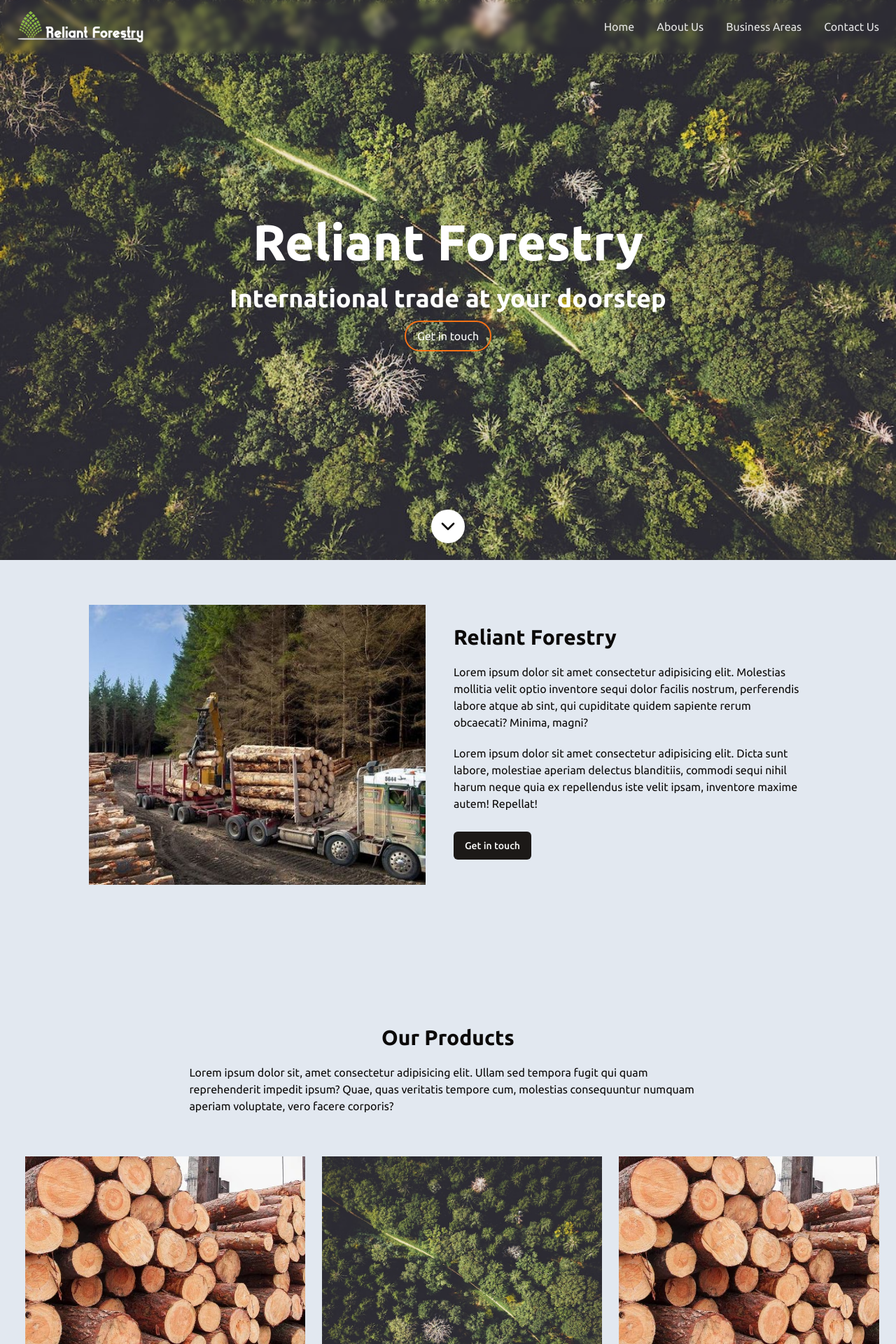
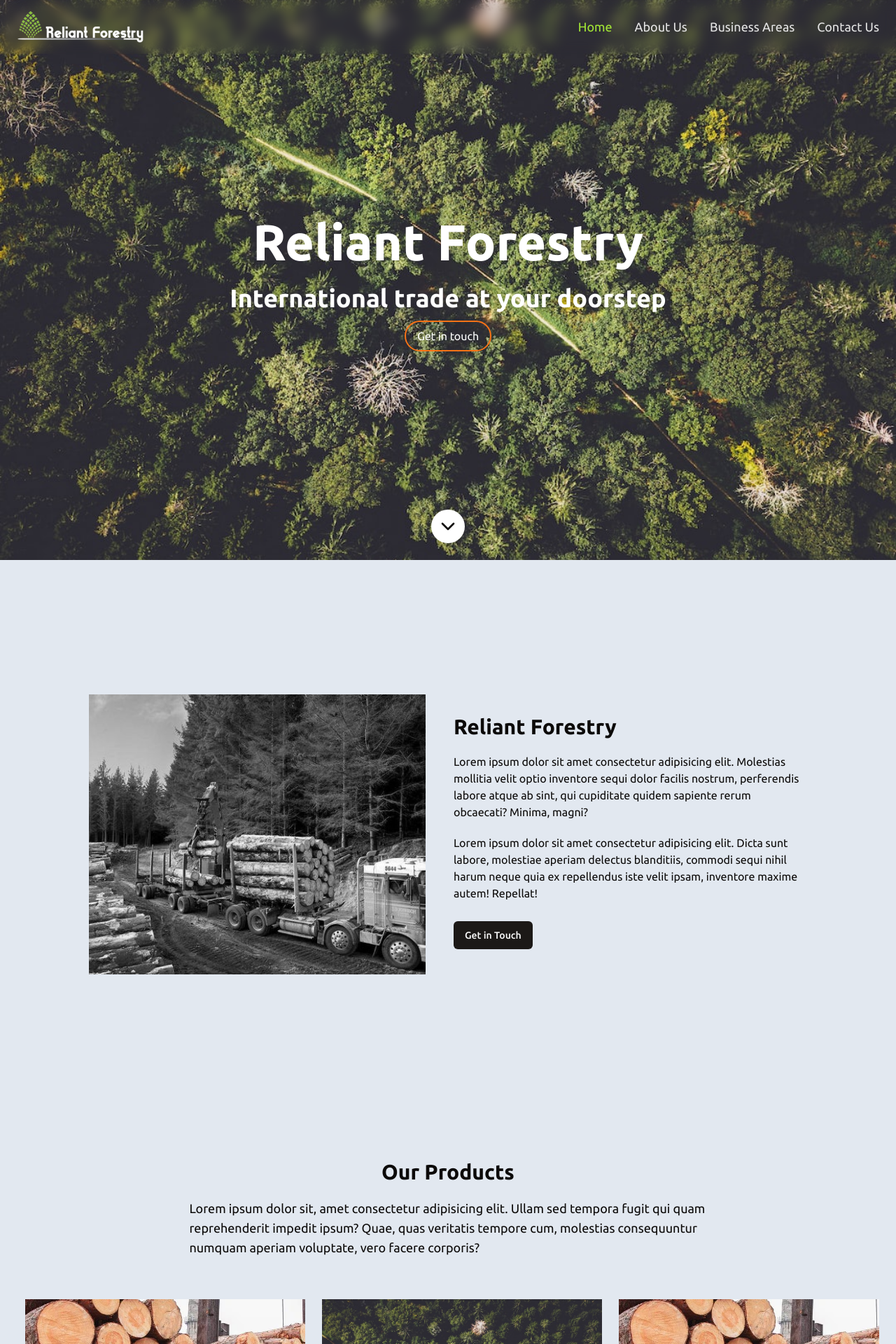
Before and after one commit to taurusilver7/reliant-forestry, a Next.js app: page / in a window 1280 px wide. Shown: the top 1920 px of the page at 70% size. Built offline with nearby package versions, Linux system fonts and the light colour scheme; a web font is replaced by a local one.

Commit message:
components

```diff
--- a/app/page.tsx
+++ b/app/page.tsx
@@ -1,16 +1,45 @@
+"use client";
 import About from "@/components/about";
+import Contact from "@/components/contact";
+import Footer from "@/components/footer";
 import Hero from "@/components/hero";
 import Navbar from "@/components/navbar";
 import Products from "@/components/products";
+import { SelectedSection } from "@/types";
+import { useEffect, useState } from "react";
 
 export default function Home() {
+	const [selectedSection, setSelectedSection] = useState<SelectedSection>(
+		SelectedSection.Home
+	);
+	const [top, setTop] = useState<boolean>(true);
+	useEffect(() => {
+		const handleScroll = () => {
+			if (window.scrollY === 0) {
+				setTop(true);
+				setSelectedSection(SelectedSection.Home);
+			}
+			if (window.scrollY !== 0) setTop(false);
+		};
+
+		window.addEventListener("scroll", handleScroll);
+
+		return () => window.removeEventListener("scroll", handleScroll);
+	}, []);
+
 	return (
 		<div className="min-h-full flex flex-col">
-			<Navbar />
-				<Hero />
-			<div className="flex flex-col items-center justify-center gap-y-8 px-6 py-16">
-				<About />
-        <Products />
+			<Navbar
+				topPage={top}
+				section={selectedSection}
+				setSection={setSelectedSection}
+			/>
+			<Hero setSection={setSelectedSection} />
+			<div className="flex flex-col items-center justify-center gap-y-8 px-6 mt-28">
+				<About setSection={setSelectedSection} />
+				<Products setSection={setSelectedSection} />
+				<Contact setSection={setSelectedSection} />
+				<Footer />
 			</div>
 		</div>
 	);
--- a/components/about.tsx
+++ b/components/about.tsx
@@ -2,21 +2,30 @@
 
 import Image from "next/image";
 import { Button } from "./ui/button";
+import { SelectedSection } from "@/types";
+import NavLink from "./nav-link";
+import AnchorLink from "react-anchor-link-smooth-scroll";
 
-const About = () => {
+type Props = {
+	setSection: (value: SelectedSection) => void;
+};
+
+const About = ({ setSection }: Props) => {
 	return (
 		<section
-			id="about-us"
-			className="flex flex-col items-center justify-between mx-auto w-5/6 mb-10"
+			id="aboutus"
+			className="flex flex-col items-center justify-between mx-auto w-5/6 md:mb-10 py-20"
 		>
 			<div className="flex flex-col lg:flex-row items-center gap-8">
-				<div className="relative justify-center lg:flex-1 w-[300px] h-[300px] sm:w-[350px] sm:h-[350px] md:h-[400px] md:w-[400px]">
+				<div className="relative justify-center lg:flex-1 w-[300px] h-[300px] sm:w-[350px] sm:h-[350px] md:h-[400px] md:w-[400px] saturate-0 hover:saturate-150 transition-all duration-300">
+					<div className="flex hover:shadow-md border-4 border-orange-500">
 						<Image
 							src="/truck.jpg"
 							alt="about"
 							className="object-cover"
 							fill
 						/>
+					</div>
 				</div>
 
 				<div className="flex flex-col items-start lg:w-[50%]">
@@ -43,7 +52,12 @@ const About = () => {
 					</div>
 
 					<div className="p-2">
-						<Button>Get in touch</Button>
+						<AnchorLink
+							className="text-sm font-bold text-lime-400 underline"
+							href={`#${SelectedSection.ContactUs}`}
+						>
+							<Button>Get in Touch</Button>
+						</AnchorLink>
 					</div>
 				</div>
 			</div>
--- /dev/null
+++ b/components/footer.tsx
@@ -0,0 +1,51 @@
+"use client";
+
+import { SelectedSection } from "@/types";
+import Logo from "./logo";
+import AnchorLink from "react-anchor-link-smooth-scroll";
+
+const Footer = () => {
+	return (
+		<div className="bg-lime-100/20 py-16 mx-auto w-full">
+			<div className="justify-between items-center gap-10 md:flex">
+				<div className="mt-16 basis-1/3 md:mt-0">
+					<Logo type={true} />
+					<p className="my-5">
+						Lorem ipsum, dolor sit amet consectetur adipisicing elit.
+					</p>
+				</div>
+
+				<div className="mt-16 basis-1/4 md:mt-0">
+					<h4 className="font-semibold">Products</h4>
+					<p className="mt-2">Southern Yellow Pine</p>
+					<p className="my-2">White pine</p>
+				</div>
+
+				<div className="mt-16 basis-1/4 md:mt-0 text-lg">
+					<h4 className="font-bold">Exporting Locations</h4>
+					<p className="mt-2">UAE</p>
+					<p>Australia</p>
+					<p>Singapore</p>
+					<p>India</p>
+					<p>Karachi (Pakistan)</p>
+					<p>Thailand</p>
+				</div>
+
+				<div className="mt-16 basis-1/4 md:mt-0">
+					<h4 className="font-semibold">Links</h4>
+
+					<AnchorLink
+						className="my-2"
+						href={`#${SelectedSection.AboutUs}`}
+					>
+						About Us
+					</AnchorLink>
+					<p className="my-2">Customer Service</p>
+					<p>Contact Us</p>
+				</div>
+			</div>
+		</div>
+	);
+};
+
+export default Footer;
--- a/components/list.tsx
+++ b/components/list.tsx
@@ -14,10 +14,10 @@ const List = ({ name, description, image }: Props) => {
   whitespace-normal bg-lime-100 text-center
   opacity-0 transition duration-500 hover:opacity-90`;
 	return (
-		<li className="relative mx-3 inline-block h-[380px] w-[400px]">
+		<li className="relative mx-3 inline-block h-[380px] w-[400px] cursor-pointer">
 			<div className={overlayStyles}>
-				<p className="text-2xl">{name}</p>
-				<p className="mt-5">{description}</p>
+				<p className="text-2xl font-semibold">{name}</p>
+				<p className="mt-5 text-lg">{description}</p>
 			</div>
 			<Image fill className="object-cover" src={image} alt={`${name}`} />
 		</li>
--- a/components/logo.tsx
+++ b/components/logo.tsx
@@ -1,12 +1,25 @@
+import { cn } from "@/lib/utils";
 import Image from "next/image";
 
-const Logo = () => {
+type LogoProps = {
+	type?: boolean;
+};
+
+const Logo = ({ type }: LogoProps) => {
 	return (
 		<div className="flex items-center">
 			<Image
+				src="/logo-dark.png"
+				alt="logo"
+				className={cn(" hidden object-contain", type && "block")}
+				height="250"
+				width="250"
+			/>
+
+			<Image
 				src="/logo.png"
 				alt="logo"
-				className="block object-contain"
+				className={cn("object-contain", type && "hidden")}
 				height="220"
 				width="220"
 			/>
--- /dev/null
+++ b/components/nav-link.tsx
@@ -0,0 +1,27 @@
+"use client";
+
+import { SelectedSection } from "@/types";
+import AnchorLink from "react-anchor-link-smooth-scroll";
+
+type Props = {
+	page: string;
+	section: SelectedSection;
+	setSection: (value: SelectedSection) => void;
+};
+
+const NavLink = ({ page, section, setSection }: Props) => {
+	const lowerCase = page.toLowerCase().replace(/ /g, "") as SelectedSection;
+	return (
+		<AnchorLink
+			href={`#${lowerCase}`}
+			className={`${
+				section === lowerCase && "text-lime-400"
+			} transition duration-500 hover:text-lime-500`}
+			onClick={() => setSection(lowerCase)}
+		>
+			{page}
+		</AnchorLink>
+	);
+};
+
+export default NavLink;
--- a/components/navbar.tsx
+++ b/components/navbar.tsx
@@ -1,10 +1,18 @@
 "use client";
 import Link from "next/link";
 import Logo from "./logo";
+import NavLink from "./nav-link";
 import { useState } from "react";
 import useMediaQuery from "@/hooks/useMediaQuery";
 import { Menu, X } from "lucide-react";
 import { Button } from "@/components/ui/button";
+import { SelectedSection } from "@/types";
+
+type Props = {
+	topPage: boolean;
+	section: SelectedSection;
+	setSection: (value: SelectedSection) => void;
+};
 
 const menu = [
 	{
@@ -25,24 +33,43 @@ const menu = [
 	},
 ];
 
-const Navbar = () => {
+const Navbar = ({ topPage, section, setSection }: Props) => {
 	const [toggle, setToggle] = useState<boolean>(false);
 	const abvMedScrn = useMediaQuery("(min-width: 1080px)");
+
+	const background = topPage ? "backdrop-blur" : "bg-gray-800 drop-shadow";
 	return (
 		<nav id="home">
-			<div className="z-30 backdrop-blur-sm bg-transparent fixed top-0 flex justify-between items-center w-full p-1 px-6 py-4 mb-2">
+			<div
+				className={`${background} z-50 fixed top-0 flex justify-between items-center w-full p-1 px-6 py-4 mb-2`}
+			>
 				{/* left */}
-				<Logo />
+				<Logo type={false} />
 
 				{/* Right side + Desktop */}
 				{abvMedScrn ? (
 					<div className="flex md:ml-auto justify-between md:justify-end w-full items-center gap-x-2">
-						<div className="flex items-center justify-between gap-8 text-base text-neutral-200">
-							{menu.map(({ name, url }) => (
-								<Link href={url} scroll={false}>
-									{name}
-								</Link>
-							))}
+						<div className="flex items-center justify-between gap-8 text-lg text-neutral-200">
+							<NavLink
+								page="Home"
+								section={section}
+								setSection={setSection}
+							/>
+							<NavLink
+								page="About Us"
+								section={section}
+								setSection={setSection}
+							/>
+							<NavLink
+								page="Business Areas"
+								section={section}
+								setSection={setSection}
+							/>
+							<NavLink
+								page="Contact Us"
+								section={section}
+								setSection={setSection}
+							/>
 						</div>
 					</div>
 				) : (
@@ -57,7 +84,7 @@ const Navbar = () => {
 
 			{/* mobile & tablet Menu */}
 			{!abvMedScrn && toggle && (
-				<div className="fixed right-0 bottom-0 z-40 h-full w-[300px] bg-lime-100 drop-shadow-xl">
+				<div className="fixed right-0 bottom-0 z-50 h-full w-[300px] bg-lime-50 drop-shadow-xl">
 					<div className="flex justify-end p-10">
 						{/* Close button */}
 						<Button
@@ -70,9 +97,30 @@ const Navbar = () => {
 
 					{/* Menu Items */}
 					<div className="ml-[33%] flex flex-col gap-10 text-2xl">
-						{menu.map(({ name, url }) => (
+						{/* {menu.map(({ name, url }) => (
 							<Link href={url}>{name}</Link>
-						))}
+						))} */}
+
+						<NavLink
+							page="Home"
+							section={section}
+							setSection={setSection}
+						/>
+						<NavLink
+							page="About Us"
+							section={section}
+							setSection={setSection}
+						/>
+						<NavLink
+							page="Business Areas"
+							section={section}
+							setSection={setSection}
+						/>
+						<NavLink
+							page="Contact Us"
+							section={section}
+							setSection={setSection}
+						/>
 					</div>
 				</div>
 			)}
--- a/components/products.tsx
+++ b/components/products.tsx
@@ -1,6 +1,6 @@
 "use client";
 
-import { ProductType } from "@/types";
+import { ProductType, SelectedSection } from "@/types";
 import List from "./list";
 
 const products: Array<ProductType> = [
@@ -23,14 +23,18 @@ const products: Array<ProductType> = [
 	},
 ];
 
-const Products = () => {
+type Props = {
+	setSection: (value: SelectedSection) => void;
+};
+
+const Products = ({setSection}: Props) => {
 	return (
-		<section id="business-areas" className="py-32 w-full">
+		<section id="businessareas" className="py-28 w-full">
 			<div className="mx-auto md:w-3/5">
 				<h1 className="basis-3/5 text-3xl font-bold text-center">
 					Our Products
 				</h1>
-				<p className="py-5">
+				<p className="py-5 text-lg">
 					Lorem ipsum dolor sit, amet consectetur adipisicing elit. Ullam
 					sed tempora fugit qui quam reprehenderit impedit ipsum? Quae,
 					quas veritatis tempore cum, molestias consequuntur numquam
--- /dev/null
+++ b/components/ui/input.tsx
@@ -0,0 +1,25 @@
+import * as React from "react"
+
+import { cn } from "@/lib/utils"
+
+export interface InputProps
+  extends React.InputHTMLAttributes<HTMLInputElement> {}
+
+const Input = React.forwardRef<HTMLInputElement, InputProps>(
+  ({ className, type, ...props }, ref) => {
+    return (
+      <input
+        type={type}
+        className={cn(
+          "flex h-10 w-full rounded-md border border-input bg-background px-3 py-2 text-sm ring-offset-background file:border-0 file:bg-transparent file:text-sm file:font-medium placeholder:text-muted-foreground focus-visible:outline-none focus-visible:ring-2 focus-visible:ring-ring focus-visible:ring-offset-2 disabled:cursor-not-allowed disabled:opacity-50",
+          className
+        )}
+        ref={ref}
+        {...props}
+      />
+    )
+  }
+)
+Input.displayName = "Input"
+
+export { Input }
```
Also changed, not shown: components/contact.tsx (+51 -0 lines), components/hero.tsx (+7 -2 lines). Lines whose indentation alone changed are shown as unchanged.
